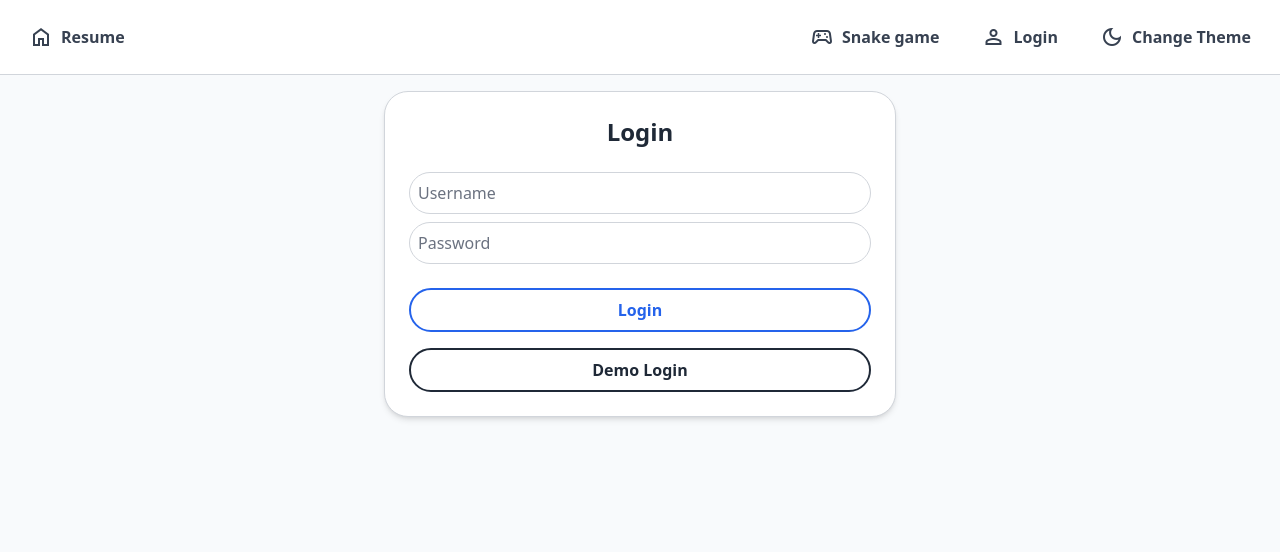
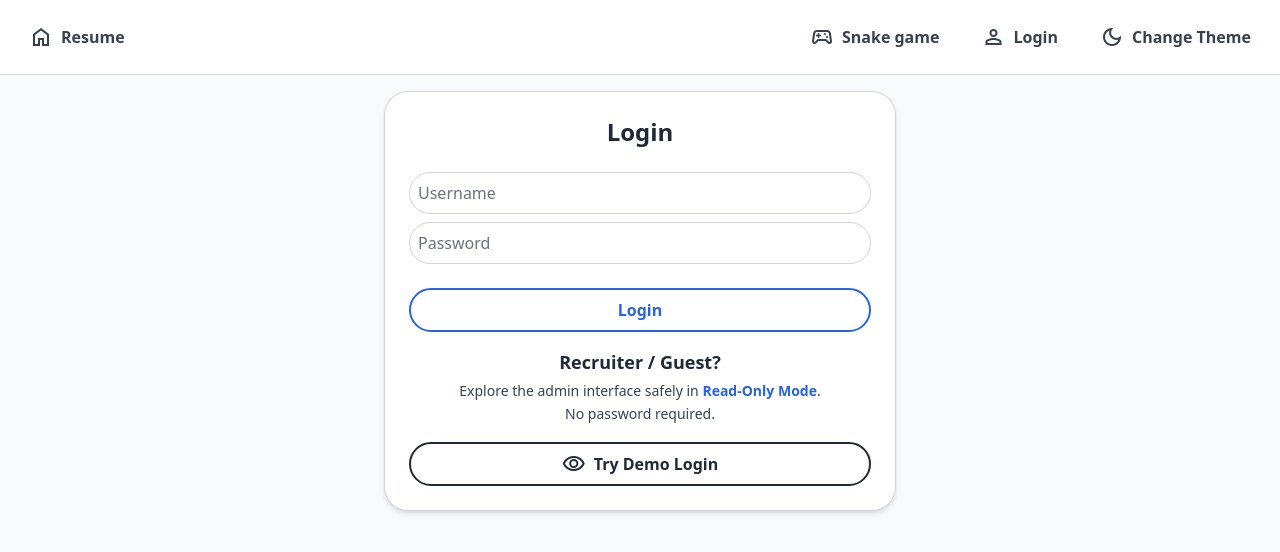
Before and after one commit to BI8US/portfolio-frontend, a React (Create React App) app: page /login in a window 1280 px wide. Shown: the top 552 px of the page. Built offline with nearby package versions, Linux system fonts and the light colour scheme; no server answers; what @react-pdf/renderer would draw is missing.

Commit message:
add description for demo login, change access to jobApplications

```diff
--- a/src/App.tsx
+++ b/src/App.tsx
@@ -42,7 +42,7 @@ function App() {
                         <Route
                             path="/jobapplications"
                             element={
-                                <PrivateRoute>
+                                <PrivateRoute role={'ADMIN'}>
                                     <JobApplicationListPage />
                                 </PrivateRoute>
                             }
--- a/src/components/common/Header.tsx
+++ b/src/components/common/Header.tsx
@@ -1,12 +1,30 @@
+import { jwtDecode } from 'jwt-decode';
 import React, { useEffect, useState } from 'react';
 import { Link, useNavigate } from 'react-router-dom';
 
 import { getToken, removeToken } from '../../utils/auth';
 import { ConfirmationModal } from './ConfirmationModal';
 
+interface TokenPayload {
+    id: string;
+    userName: string;
+    role: string;
+    exp: number;
+}
+
 const Header: React.FC = () => {
     const navigate = useNavigate();
     const token = getToken();
+
+    let isAdmin = false;
+    if (token) {
+        try {
+            const decoded = jwtDecode<TokenPayload>(token);
+            isAdmin = decoded.role === 'ADMIN';
+        } catch (e) {
+            console.error('Failed to decode token', e);
+        }
+    }
 
     const [isLogoutModalOpen, setIsLogoutModalOpen] = React.useState(false);
 
@@ -82,10 +100,12 @@ const Header: React.FC = () => {
                             <span className="hidden md:inline">Resume List</span>
                         </Link>
 
-                        <Link to="/jobapplications" className={navButtonClasses}>
-                            <span className="material-symbols-outlined text-2xl">cases</span>
-                            <span className="hidden md:inline">Job Applications</span>
-                        </Link>
+                        {isAdmin && (
+                            <Link to="/jobapplications" className={navButtonClasses}>
+                                <span className="material-symbols-outlined text-2xl">cases</span>
+                                <span className="hidden md:inline">Job Applications</span>
+                            </Link>
+                        )}
 
                         <button onClick={handleLogout} className={navButtonClasses}>
                             <span className="material-symbols-outlined text-2xl">move_item</span>
--- a/src/pages/LoginPage.tsx
+++ b/src/pages/LoginPage.tsx
@@ -54,21 +54,35 @@ export const LoginPage = () => {
                         {loginMutation.isPending ? 'Logging in...' : 'Login'}
                     </Button>
 
-                    <Button
-                        type="secondary"
-                        htmlType="button"
-                        onClick={handleDemoSubmit}
-                        className="w-full"
-                    >
-                        Demo Login
-                    </Button>
-
                     {loginMutation.isError && (
                         <p className="text-text-danger text-sm text-center mt-2">
                             Invalid credentials
                         </p>
                     )}
                 </form>
+
+                <div className="mb-4 text-center">
+                    <h3 className="text-lg font-semibold text-text-primary mb-1">
+                        Recruiter / Guest?
+                    </h3>
+                    <p className="text-sm text-text-secondary leading-relaxed">
+                        Explore the admin interface safely in{' '}
+                        <span className="font-bold text-text-accent">Read-Only Mode</span>.
+                        <br />
+                        No password required.
+                    </p>
+                </div>
+
+                <Button
+                    type="secondary"
+                    htmlType="button"
+                    onClick={handleDemoSubmit}
+                    className="w-full flex items-center justify-center gap-2 group"
+                    title="Log in as a guest user"
+                >
+                    <span className="material-symbols-outlined">visibility</span>
+                    Try Demo Login
+                </Button>
             </ContentCard>
         </ContentPage>
     );
```
